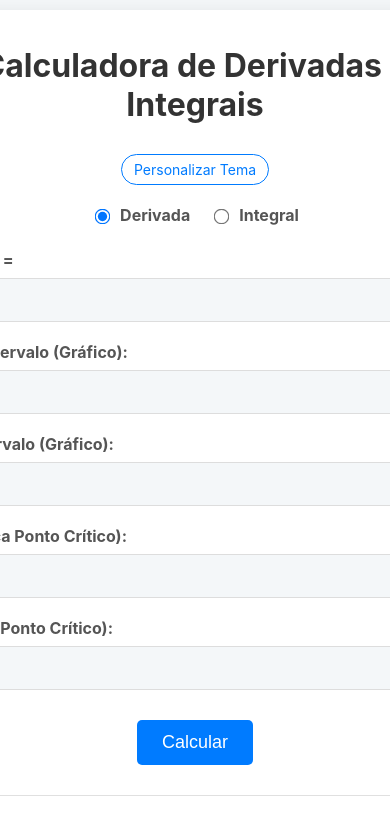
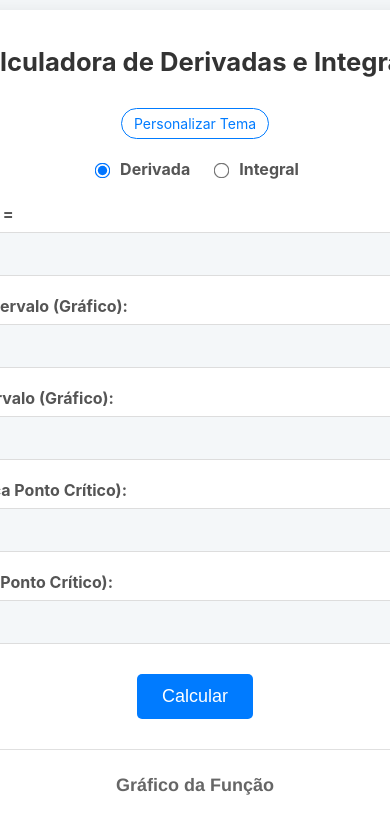
Before and after one commit to DevStrawberry/calculus-calculator-js, a React (Create React App) app in the folder frontend/: page / in a window 390 px wide. Shown: the top 813 px of the page. Built offline with nearby package versions, Linux system fonts and the light colour scheme.

Commit message:
fix: Implement robust media query to solve horizontal overflow

```diff
--- a/frontend/src/components/Calculator.css
+++ b/frontend/src/components/Calculator.css
@@ -234,21 +234,35 @@ body {
 /* 4. MEDIA QUERIES PARA RESPONSIVIDADE        */
 /* ------------------------------------------- */
 @media (max-width: 600px) {
+
   .calculator-container {
-    padding: 15px;
-    margin: 10px;
+    /* Reduz o padding horizontal para dar mais espaço ao conteúdo */
+    padding: 20px 15px;
+    margin: 10px; /* Adiciona uma pequena margem para não colar nas bordas da tela */
   }
 
+  .calculator-container h1 {
+    /* Diminui o tamanho do título em telas pequenas */
+    font-size: 1.6rem; /* Equivalente a ~25px */
+    line-height: 1.2; /* Melhora o espaçamento se o título quebrar em duas linhas */
+
+    /* A regra mais importante: permite que palavras longas quebrem se necessário */
+    overflow-wrap: break-word;
+  }
+
+  /* Esta regra você já tinha, mas a mantemos aqui por completude */
   .input-row {
     flex-direction: column;
     gap: 0;
   }
 
   .graph-container {
+    /* Mantém o gráfico quadrado em telas pequenas */
     aspect-ratio: 1 / 1;
   }
 
   .theme-selector {
+    /* Move o seletor de tema para o fluxo normal do documento */
     position: static;
     justify-content: flex-end;
     margin-bottom: 15px;
```
